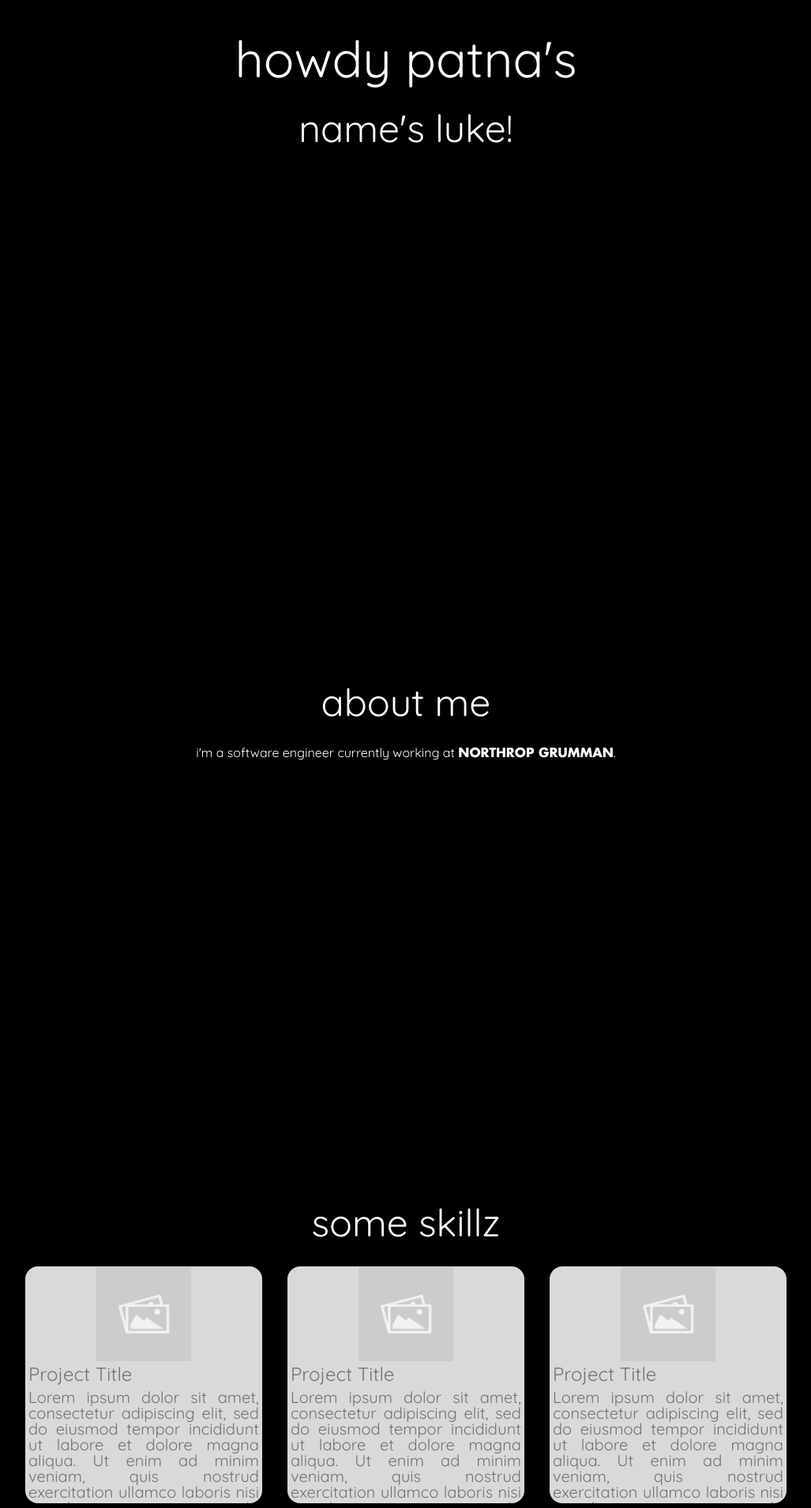
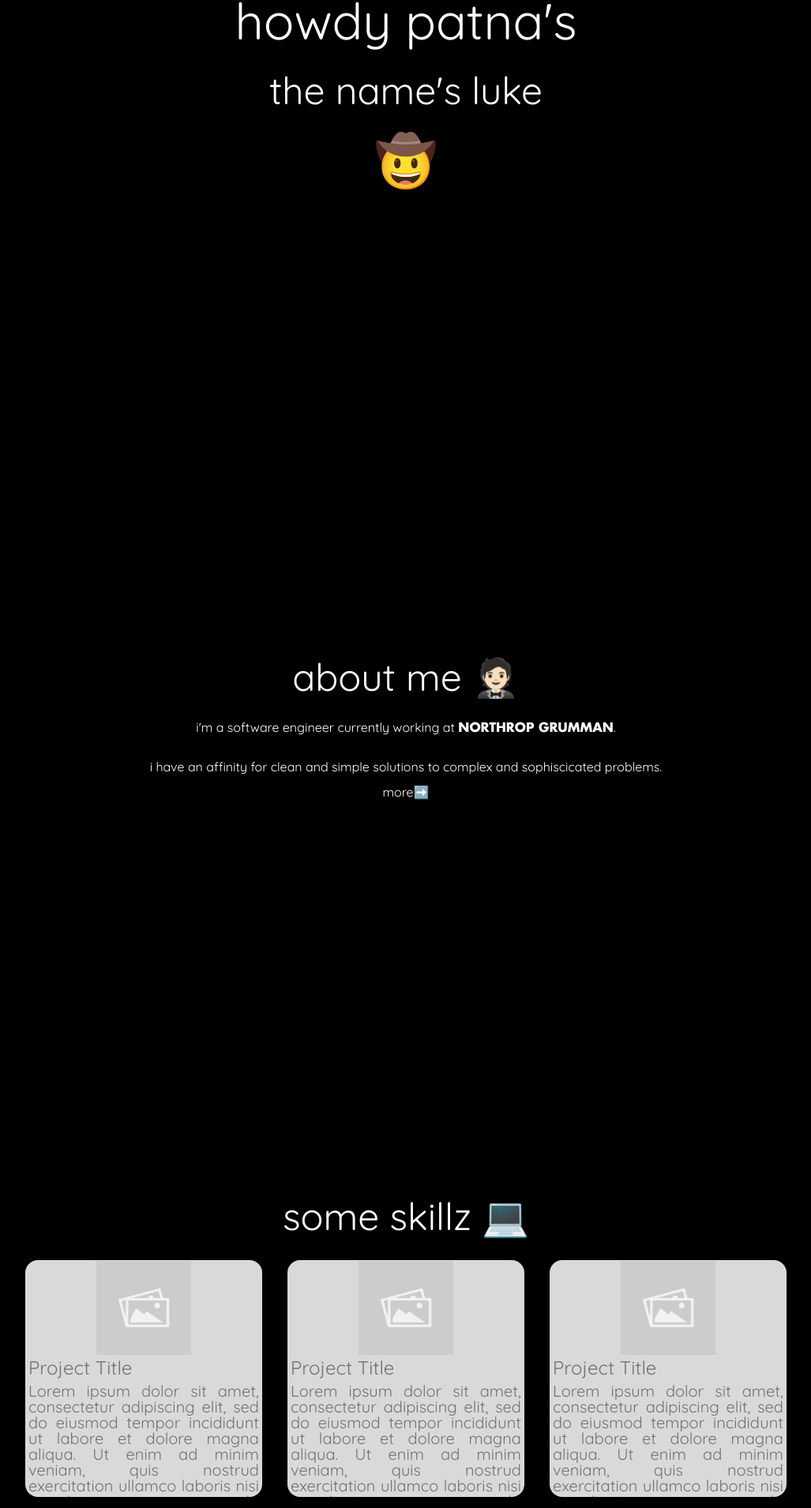
Before and after one commit to lcolias/MyReactWebsite, a React (Create React App) app: page / in a window 1280 px wide. Shown: the part 366-2276 px from the top of the page at 79% size, without its empty margins (126-1153 px from the left). Built offline with nearby package versions, Linux system fonts and the light colour scheme.

Commit message:
Home page update
- added all of the base content for each section.
- added links at the bottom of each section that route to appropriate application pages.

```diff
--- a/src/App.js
+++ b/src/App.js
@@ -28,7 +28,7 @@ function App(props) {
             <Route path="/"         element={<Home name="Luke"/>}/>
             <Route path="/about"    element={<About login="lcolias"/>}/>
             <Route path="/skills"   element={<Skills login="lcolias"/>}/>
-            <Route path="/funstuff" element={<Funstuff />}/>
+            <Route path="/interests"element={<Funstuff />}/>
             <Route path="/contact"  element={<Contact />}/>
             <Route path="/secret"   element={<Secret />}/>
             <Route path="*"         element={<Whoops404 />} />
--- a/src/components/Home/Home.js
+++ b/src/components/Home/Home.js
@@ -1,4 +1,5 @@
 import React, {useState, useEffect, useRef} from 'react';
+import {Link} from 'react-router-dom';
 import { useInView } from 'react-intersection-observer';
 import { FaLinkedin, FaFacebook, FaTwitter, FaInstagram, FaEnvelope} from 'react-icons/fa';
 
@@ -37,33 +38,41 @@ function Home(props){
             <section className='main-container'>
 
 
-                <section ref={introRef} className={`introduction`}>
+                <section ref={introRef} className='introduction'>
+
                     <h1 className={`hidden ${introInview ? 'show' : '' }`}>howdy patna's</h1>
-                    <h2 className={`hidden ${introInview ? 'show' : '' }`}>name's luke!</h2>
+                    <h2 className={`hidden ${introInview ? 'show' : '' }`}>the name's luke</h2>
+                    <h1 className={`hidden ${introInview ? 'show' : '' }`}>🤠</h1>
+
                 </section>
 
 
                 <section ref={aboutRef} className='about'>
-                    <h2 className={`hidden ${aboutInView ? 'show' : '' }`}>about me</h2>
+                    <h2 className={`hidden ${aboutInView ? 'show' : '' }`}>about me 🤵🏻</h2>
                     <p  className={`hidden ${aboutInView ? 'show' : '' }`}>i'm a software engineer currently working at <b className='company-font'>NORTHROP GRUMMAN</b>. </p>
+                    <p  className={`hidden ${aboutInView ? 'show' : '' }`}>i have an affinity for clean and simple solutions to complex and sophiscicated problems. </p>
+                    <Link to='about'> more➡️ </Link>
                 </section>
 
                 <section ref={skillsRef} className='skills'>
-                    <h2 className={`hidden ${skillsInView ? 'show' : '' }`} >some skillz</h2>
+                    <h2 className={`hidden ${skillsInView ? 'show' : '' }`} >some skillz 💻</h2>
 
                     <div className={`project-preview hidden ${skillsInView ? 'show' : '' }`}>
                         <Tile > </Tile>
                         <Tile > </Tile>
                         <Tile > </Tile>
                     </div>
+
+                    <Link to='skills'> more➡️ </Link>
                 </section>
 
                 <section ref={interestsRef} className='interests'>
-                    <h2 className={`hidden ${interestsInView ? 'show' : '' }`}>peep the hobbies</h2>
+                    <h2 className={`hidden ${interestsInView ? 'show' : '' }`}>peep the hobbies 🏀</h2>
+                    <Link to='interests'> more➡️ </Link>
                 </section>
 
                 <section ref={contactRef} className='contact'>
-                    <h2 className={`hidden ${contactInView ? 'show' : '' }`}>keep in touch!</h2>
+                    <h2 className={`hidden ${contactInView ? 'show' : '' }`}>keep in touch! 👇</h2>
 
                     <ul>
                         <li className='footer-link'><FaLinkedin /></li>
@@ -73,20 +82,10 @@ function Home(props){
                         <li className='footer-link'><FaEnvelope /></li>
                     </ul>
 
+                    <Link to='contact'> more➡️ </Link>
+
                 </section>
 
-
-                {/*
-                    <Parallax pages={5}>
-
-                        <ParallaxLayer offset={0} speed={0.5}>
-                            <h1>Howdy y'all, I'm {props.name}</h1>
-
-                            <h2>Software Engineer and Shrewd Scalawag</h2>
-                        </ParallaxLayer>
-
-                    </Parallax>
-                */}
             </section>
         </>
     );
--- a/src/components/Navbar/Navbar.js
+++ b/src/components/Navbar/Navbar.js
@@ -21,7 +21,7 @@ function Navbar() {
                 <li className='navbar-link'><Link to=''         >   <FaHome />            <div>home</div>      </Link></li>
                 <li className='navbar-link'><Link to='about'    >   <FaInfoCircle />      <div>about</div>    </Link></li>
                 <li className='navbar-link'><Link to='skills'   >   <FaCode />            <div>skills</div>     </Link></li>
-                <li className='navbar-link'><Link to='funstuff' >   <FaBasketballBall />  <div>interests</div>  </Link></li>
+                <li className='navbar-link'><Link to='interests'>   <FaBasketballBall />  <div>interests</div>  </Link></li>
                 <li className='navbar-link'><Link to='contact'  >   <FaMailBulk />        <div>contact</div>    </Link></li>
                 <li className='toggle' onClick={toggle}>  <a href='#'>  {toggled ? <FaTimes /> : <FaBars />}  </a> </li>
             </ul>
```
Also changed, not shown: 1 other file (tests, documents, lock files or other folders).
